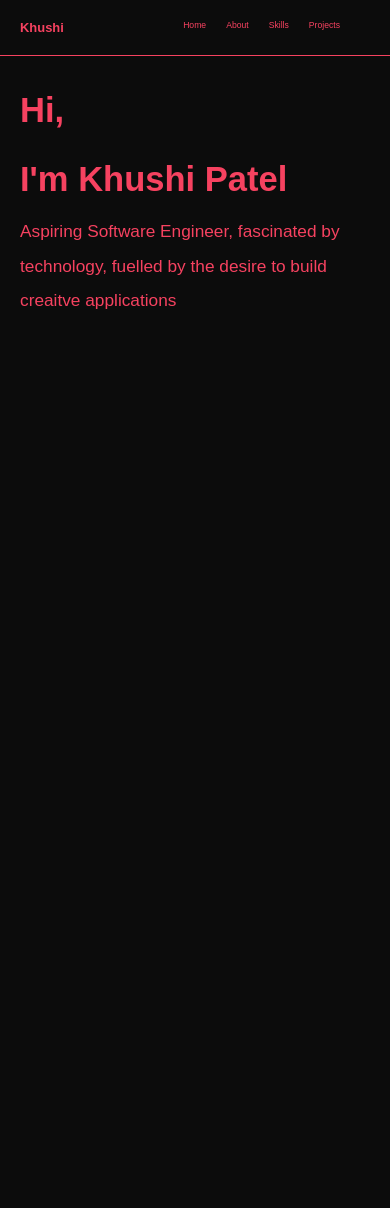
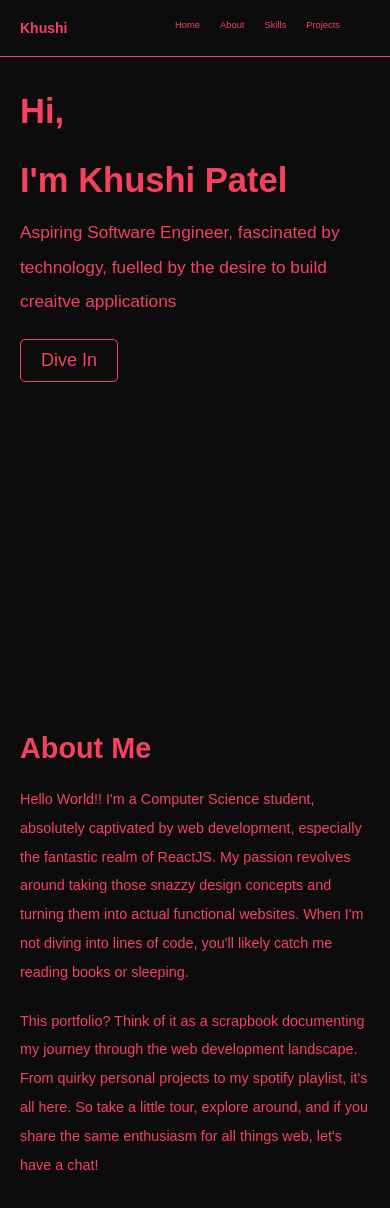
Before and after one commit to khushie45/portfolio-website, a React (Vite) app: page / in a window 390 px wide. Shown: the top 1208 px of the page. Before the commit the page ends 844 px from the top, so only its background shows below. Built offline with nearby package versions, Linux system fonts and the light colour scheme; a web font is replaced by a local one.

Commit message:
Added links to navbar, designed about me

```diff
--- a/index.html
+++ b/index.html
@@ -5,7 +5,7 @@
     <meta name="viewport" content="width=device-width, initial-scale=1.0" />
     <link rel="preconnect" href="https://fonts.googleapis.com">
     <link rel="preconnect" href="https://fonts.gstatic.com" crossorigin>
-    <link href="https://fonts.googleapis.com/css2?family=Work+Sans:wght@400;500&display=swap" rel="stylesheet">
+    <link href="https://fonts.googleapis.com/css2?family=REM:wght@400;500&display=swap" rel="stylesheet">
     <link
       href="https://api.fontshare.com/css?f[]=panchang@500,600,700&display=swap"
       rel="stylesheet"
--- a/package.json
+++ b/package.json
@@ -11,7 +11,9 @@
   },
   "dependencies": {
     "react": "^18.2.0",
-    "react-dom": "^18.2.0"
+    "react-anchor-link-smooth-scroll": "^1.0.12",
+    "react-dom": "^18.2.0",
+    "react-router-dom": "^6.14.2"
   },
   "devDependencies": {
     "@types/react": "^18.2.15",
--- a/src/App.css
+++ b/src/App.css
@@ -10,6 +10,7 @@
 } */
 
 body {
+    font-family: 'panchang', sans-serif;
     background-color: rgb(12, 12, 12);
     color: rgb(246, 66, 96);
 }
--- a/src/App.jsx
+++ b/src/App.jsx
@@ -1,14 +1,29 @@
 import React from 'react'
 import './App.css'
+import { BrowserRouter as Router, Routes, Route } from 'react-router-dom'
 import Header from './components/Header'
 import Home from './components/Home'
+import AboutMe from './components/AboutMe'
+import Skills from './components/Skills'
+import Project from './components/Project'
 
 function App() {
   return (
-    <>
-      <Header />
-      <Home />
-    </>
+    <Router>
+        <Routes>
+          <Route path='/'
+            element={
+              <>
+                <Header />
+                <Home />
+                <AboutMe />
+                {/* <Skills />
+                <Project /> */}
+              </>
+            }
+          />
+        </Routes>
+    </Router>
   )
 }
 
--- /dev/null
+++ b/src/components/AboutMe.css
@@ -0,0 +1,24 @@
+@media (min-width: 320px) and (max-width: 480px) {
+    body {
+        font-size: 0.9em;
+
+        .about {
+            margin: 350px 20px;
+        }
+
+        .about--info {
+            font-size: 1em;
+        }
+    }
+}
+
+.about {
+    margin: 300px 100px;
+}
+
+.about--info {
+    font-family: 'REM', sans-serif;
+    margin-top: 20px;
+    line-height: 2;
+    font-size: 22px;
+}
--- a/src/components/AboutMe.jsx
+++ b/src/components/AboutMe.jsx
@@ -1,8 +1,15 @@
 import React from 'react'
+import './AboutMe.css'
 
 function AboutMe() {
   return (
-    <div>AboutMe</div>
+    <div id='about' className='about'>
+      <h1>About Me</h1>
+      <p className='about--info'>Hello World!! I'm a Computer Science student, absolutely captivated by web development, especially the fantastic realm of ReactJS. My passion revolves around taking those snazzy design concepts and turning them into actual functional websites. When I'm not diving into lines of code, you'll likely catch me reading books or sleeping. </p>
+
+      <p className='about--info'>This portfolio? Think of it as a scrapbook documenting my journey through the web development landscape. From quirky personal projects to my spotify playlist, it's all here. So take a little tour, explore around, and if you share the same enthusiasm for all things web, let's have a chat!</p>
+
+    </div>
   )
 }
 
--- a/src/components/Header.css
+++ b/src/components/Header.css
@@ -1,15 +1,17 @@
 @media (min-width: 320px) and (max-width: 480px) {
     nav {
-        font-size: 0.6em;
+        font-size: 0.65em;
     }
 }
 
 nav {
-    font-family: 'panchang', sans-serif;
     display: flex;
     justify-content: space-between;
     padding: 20px;
     border-bottom: 1px solid;
+    position: sticky;
+    top: 0;
+    background-color: rgb(12, 12, 12);
 }
 
 .nav--div {
@@ -24,4 +26,10 @@ ul {
 
 li {
     padding: 0 10px;
+
 }
+
+.links {
+    text-decoration: none;
+    color: inherit;
+}
--- a/src/components/Header.jsx
+++ b/src/components/Header.jsx
@@ -1,5 +1,6 @@
 import React from 'react'
 import './Header.css'
+import AnchorLink from 'react-anchor-link-smooth-scroll'
 
 function Header() {
   return (
@@ -7,10 +8,10 @@ function Header() {
         <h1>Khushi</h1>
         <div className="nav--div">
             <ul>
-              <li>Home</li>
-              <li>About</li>
-              <li>Skills</li>
-              <li>Projects</li>
+              <AnchorLink className='links' href='#home'><li>Home</li></AnchorLink>
+              <AnchorLink className='links' href='#about'><li>About</li></AnchorLink>
+              <AnchorLink className='links' href='#skills'><li>Skills</li></AnchorLink>
+              <AnchorLink className='links' href='#projects'><li>Projects</li></AnchorLink>
             </ul>
         </div>
     </nav>
--- a/src/components/Home.css
+++ b/src/components/Home.css
@@ -10,7 +10,40 @@
 
 .home {
     margin: 100px;
-    font-family: 'panchang', sans-serif;
     line-height: 2;
     font-size: larger;
 }
+
+.home--button {
+    font-family: 'panchang', sans-serif;
+    font-size: 18px;
+    margin-top: 20px;
+    padding: 10px 20px;
+    background: none;
+    border: 1px solid rgb(246, 66, 96);
+    border-radius: 5px;
+    color: rgb(246, 66, 96);
+    cursor: pointer;
+}
+
+button:hover {
+    border: 1px solid rgb(246, 66, 96);
+    animation: glowing 10s linear infinite;
+}
+
+@keyframes glowing {
+    0%   {border:2px solid red; }
+    10%  {border:2px solid rgb(215, 215, 59);}
+    15%  {border:2px solid blue;}
+    30%  {border:2px solid red; }
+    40%  {border:2px solid rgb(215, 215, 59);}
+    45%  {border:2px solid blue;}
+    50%  {border:2px solid red; }
+    60%  {border:2px solid rgb(215, 215, 59);}
+    65%  {border:2px solid blue;}
+    70%  {border:2px solid red; }
+    80%  {border:2px solid rgb(215, 215, 59);}
+    85%  {border:2px solid blue;}
+    90%  {border:2px solid red;}
+    100% {border:2px solid rgb(215, 215, 59);}
+}
--- a/src/components/Home.jsx
+++ b/src/components/Home.jsx
@@ -1,12 +1,16 @@
-import React from 'react'
+import React, { useEffect } from 'react'
 import './Home.css'
+import AnchorLink from "react-anchor-link-smooth-scroll";
 
 function Home() {
   return (
-    <div className='home'>
+    <div id='home' className='home'>
       <h1>Hi,</h1>
       <h1>I'm Khushi Patel</h1>
       <p>Aspiring Software Engineer, fascinated by technology, fuelled by the desire to build creaitve applications</p>
+      <AnchorLink href='#about'>
+        <button className='home--button'>Dive In</button>
+      </AnchorLink>
     </div>
   )
 }
--- a/src/components/Project.jsx
+++ b/src/components/Project.jsx
@@ -2,7 +2,7 @@ import React from 'react'
 
 function Project() {
   return (
-    <div>Project</div>
+    <div id='projects'>Project</div>
   )
 }
 
--- a/src/components/Skills.jsx
+++ b/src/components/Skills.jsx
@@ -2,7 +2,7 @@ import React from 'react'
 
 function Skills() {
   return (
-    <div>Skills</div>
+    <div id='skills'>Skills</div>
   )
 }
 
```
Also changed, not shown: 1 other file (tests, documents, lock files or other folders).
